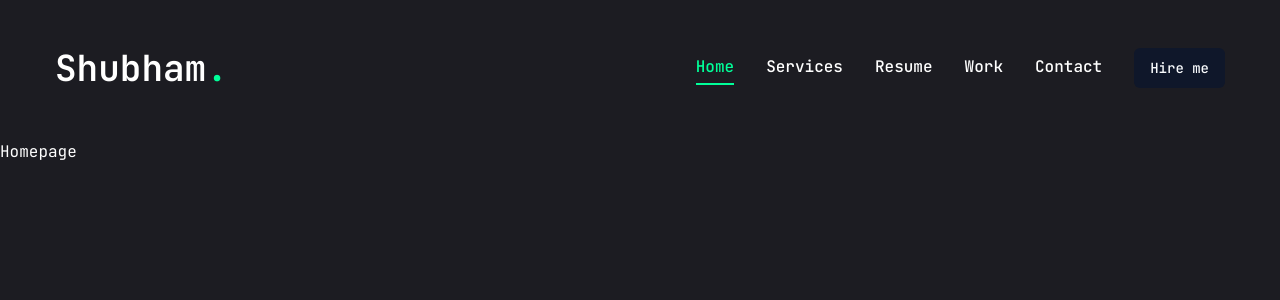
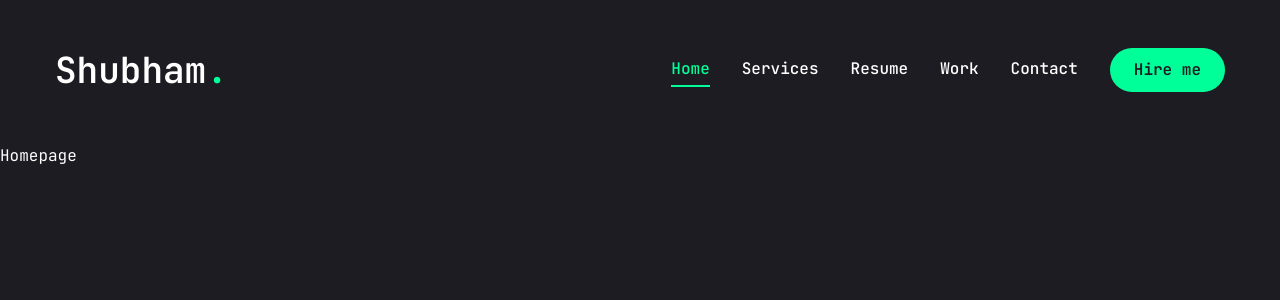
Before and after one commit to shubhammgore/my-portpolio, a Next.js app: page / in a window 1280 px wide. Shown: the top 300 px of the page. Built offline with nearby package versions, Linux system fonts and the light colour scheme.

Commit message:
Hire me button styled

```diff
--- a/components/ui/button.jsx
+++ b/components/ui/button.jsx
@@ -1,29 +1,23 @@
-import * as React from "react"
-import { Slot } from "@radix-ui/react-slot"
+import * as React from "react";
+import { Slot } from "@radix-ui/react-slot";
 import { cva } from "class-variance-authority";
 
-import { cn } from "@/lib/utils"
+import { cn } from "@/lib/utils";
 
 const buttonVariants = cva(
-  "inline-flex items-center justify-center whitespace-nowrap rounded-md text-sm font-medium ring-offset-white transition-colors focus-visible:outline-none focus-visible:ring-2 focus-visible:ring-slate-950 focus-visible:ring-offset-2 disabled:pointer-events-none disabled:opacity-50 dark:ring-offset-slate-950 dark:focus-visible:ring-slate-300",
+    "inline-flex items-center justify-center whitespace-nowrap rounded-full text-base font-semibold ring=offset-white transition-colors",
     {
         variants: {
             variant: {
-        default: "bg-slate-900 text-slate-50 hover:bg-slate-900/90 dark:bg-slate-50 dark:text-slate-900 dark:hover:bg-slate-50/90",
-        destructive:
-          "bg-red-500 text-slate-50 hover:bg-red-500/90 dark:bg-red-900 dark:text-slate-50 dark:hover:bg-red-900/90",
+                default: "bg-accent text-primary hover:bg-accent-hover",
+                primary: "bg-primary text-white",
                 outline:
-          "border border-slate-200 bg-white hover:bg-slate-100 hover:text-slate-900 dark:border-slate-800 dark:bg-slate-950 dark:hover:bg-slate-800 dark:hover:text-slate-50",
-        secondary:
-          "bg-slate-100 text-slate-900 hover:bg-slate-100/80 dark:bg-slate-800 dark:text-slate-50 dark:hover:bg-slate-800/80",
-        ghost: "hover:bg-slate-100 hover:text-slate-900 dark:hover:bg-slate-800 dark:hover:text-slate-50",
-        link: "text-slate-900 underline-offset-4 hover:underline dark:text-slate-50",
+                    "border border-accent bg-transparent text-accent hover:bg-accent hover:text-primary",
             },
             size: {
-        default: "h-10 px-4 py-2",
-        sm: "h-9 rounded-md px-3",
-        lg: "h-11 rounded-md px-8",
-        icon: "h-10 w-10",
+                default: "h-[44px] px-6",
+                md: "h-[48px] px-6",
+                lg: "h-[56px] px-8 text-sm uppercase tracking-[2px]",
             },
         },
         defaultVariants: {
@@ -31,17 +25,20 @@
             size: "default",
         },
     }
-)
+);
 
-const Button = React.forwardRef(({ className, variant, size, asChild = false, ...props }, ref) => {
-  const Comp = asChild ? Slot : "button"
+const Button = React.forwardRef(
+    ({ className, variant, size, asChild = false, ...props }, ref) => {
+        const Comp = asChild ? Slot : "button";
         return (
-    (<Comp
+            <Comp
                 className={cn(buttonVariants({ variant, size, className }))}
                 ref={ref}
-      {...props} />)
+                {...props}
+            />
         );
-})
-Button.displayName = "Button"
+    }
+);
+Button.displayName = "Button";
 
-export { Button, buttonVariants }
+export { Button, buttonVariants };
```
Lines whose indentation alone changed are shown as unchanged.
